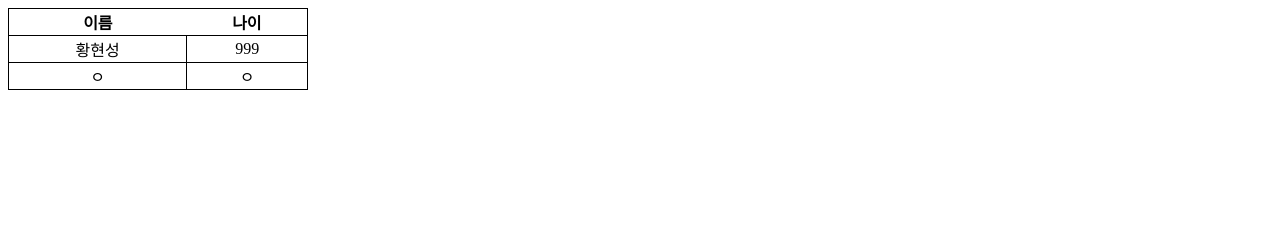
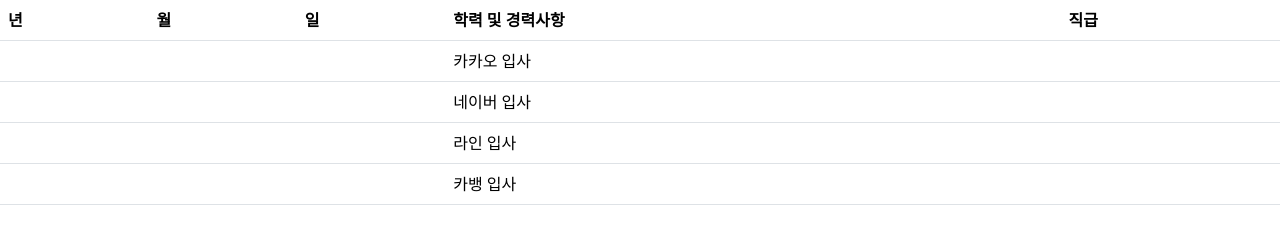
Before and after one commit to JIheonHan1123/ICIA-HTML, a plain HTML site: page A.Jan.16/2.예제.html in a window 1280 px wide. Drawn offline with nearby package versions, Linux system fonts and the light colour scheme.

Commit message:
240116 1532

```diff
--- a/A.Jan.16/2.예제.html
+++ b/A.Jan.16/2.예제.html
@@ -3,40 +3,51 @@
   <head>
     <meta charset="UTF-8" />
     <meta name="viewport" content="width=device-width, initial-scale=1.0" />
+    <link href="https://cdn.jsdelivr.net/npm/bootstrap@5.3.2/dist/css/bootstrap.min.css" rel="stylesheet" />
+    <script src="https://cdn.jsdelivr.net/npm/bootstrap@5.3.2/dist/js/bootstrap.bundle.min.js"></script>
     <title>Document</title>
-    <style>
-      table,
-      td {
-        border: 1px solid black;
-        border-collapse: collapse;
-      }
-
-      table {
-        width: 300px;
-      }
-
-      td {
-        text-align: center;
-      }
-    </style>
+    <style></style>
   </head>
   <body>
     <!-- 4행 3열의 표를 만든다 -->
-    <table>
+    <table class="table table-hover">
       <thead>
         <tr>
-          <th>이름</th>
-          <th>나이</th>
+          <th>년</th>
+          <th>월</th>
+          <th>일</th>
+          <th>학력 및 경력사항</th>
+          <th>직급</th>
         </tr>
       </thead>
       <tbody>
         <tr>
-          <td>황현성</td>
-          <td>999</td>
+          <td></td>
+          <td></td>
+          <td></td>
+          <td>카카오 입사</td>
+          <td></td>
         </tr>
         <tr>
-          <td>ㅇ</td>
-          <td>ㅇ</td>
+          <td></td>
+          <td></td>
+          <td></td>
+          <td>네이버 입사</td>
+          <td></td>
+        </tr>
+        <tr>
+          <td></td>
+          <td></td>
+          <td></td>
+          <td>라인 입사</td>
+          <td></td>
+        </tr>
+        <tr>
+          <td></td>
+          <td></td>
+          <td></td>
+          <td>카뱅 입사</td>
+          <td></td>
         </tr>
       </tbody>
     </table>
```
